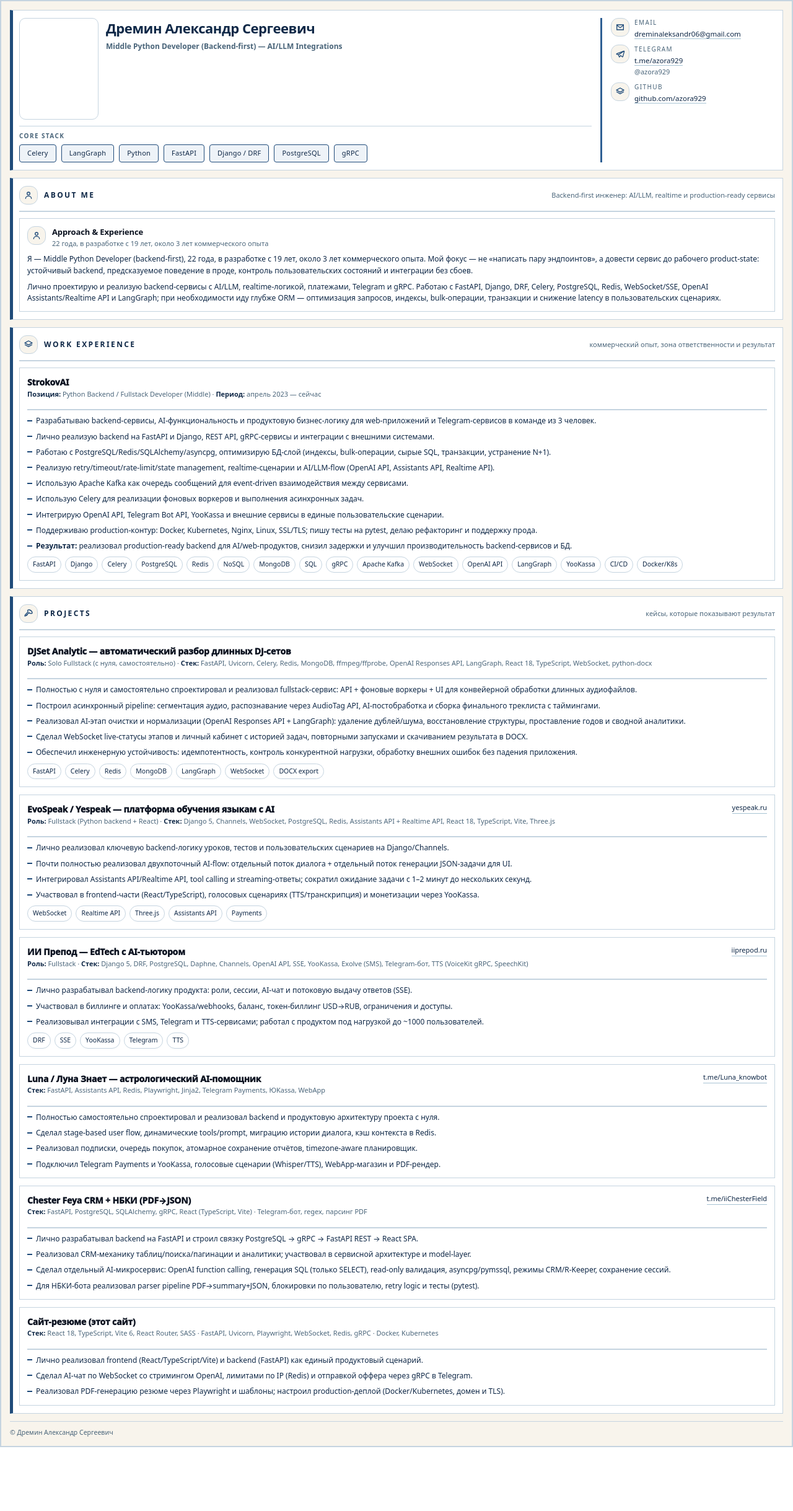
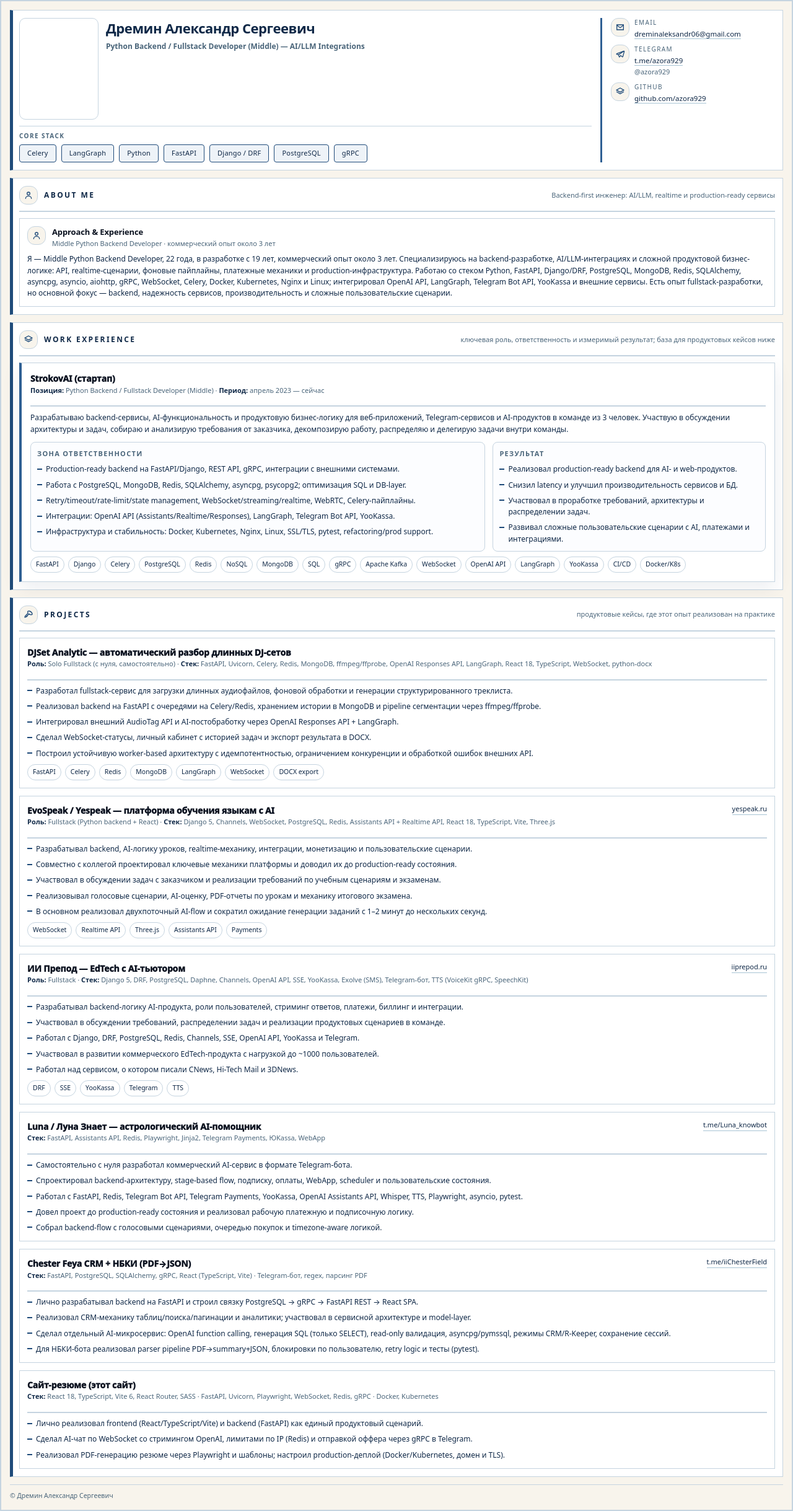
Before and after one commit to azora929/myResume, a Python web app: template webApp/assets/templates/template.html in a window 1280 px wide. Shown: the whole page at 62% size. Before the commit the page ends 2335 px from the top, so only its background shows below. Run offline with Jinja, Linux system fonts and the light colour scheme; the template is opened without the code that fills it, so the values that code supplies are empty; some libraries are stand-ins or nearby versions.

Commit message:
Изменения на сайте текстов

```diff
--- a/webApp/assets/templates/template.html
+++ b/webApp/assets/templates/template.html
@@ -235,6 +235,36 @@
       background:var(--panel);
       padding:12px;
     }
+    .proj--experience{
+      padding:14px;
+      border-left:4px solid var(--accent2);
+      box-shadow: 0 10px 28px rgba(15, 40, 71, 0.08);
+    }
+    .experience-lead{
+      margin:0 0 10px;
+      color:var(--ink);
+      font-size:12px;
+      line-height:1.6;
+    }
+    .exp-grid{
+      display:grid;
+      grid-template-columns: 1.25fr 0.75fr;
+      gap:12px;
+      margin-top:10px;
+    }
+    .exp-col{
+      border:1px solid var(--line);
+      background:#fcfdff;
+      padding:10px;
+      border-radius:8px;
+    }
+    .exp-col h4{
+      margin:0 0 8px;
+      font-size:11px;
+      letter-spacing:.12em;
+      text-transform:uppercase;
+      color:var(--muted);
+    }
     .proj-top{
       display:flex;
       justify-content:space-between;
@@ -336,7 +366,7 @@
           </div>
           <div class="top-bio">
             <h1 class="name">Дремин Александр Сергеевич</h1>
-            <p class="title">Middle Python Developer (Backend-first) — AI/LLM Integrations</p>
+            <p class="title">Python Backend / Fullstack Developer (Middle) — AI/LLM Integrations</p>
           </div>
         </div>
 
@@ -398,15 +428,12 @@
             <span class="ico" style="color:var(--accent)"><svg class="i-lg"><use href="#m-person"/></svg></span>
             <div>
               <h3>Approach & Experience</h3>
-              <p>22 года, в разработке с 19 лет, около 3 лет коммерческого опыта</p>
+              <p>Middle Python Backend Developer · коммерческий опыт около 3 лет</p>
             </div>
           </div>
           <div class="body">
             <p>
-              Я — Middle Python Developer (backend-first), 22 года, в разработке с 19 лет, около 3 лет коммерческого опыта. Мой фокус — не «написать пару эндпоинтов», а довести сервис до рабочего product-state: устойчивый backend, предсказуемое поведение в проде, контроль пользовательских состояний и интеграции без сбоев.
-            </p>
-            <p>
-              Лично проектирую и реализую backend-сервисы с AI/LLM, realtime-логикой, платежами, Telegram и gRPC. Работаю с FastAPI, Django, DRF, Celery, PostgreSQL, Redis, WebSocket/SSE, OpenAI Assistants/Realtime API и LangGraph; при необходимости иду глубже ORM — оптимизация запросов, индексы, bulk-операции, транзакции и снижение latency в пользовательских сценариях.
+              Я — Middle Python Backend Developer, 22 года, в разработке с 19 лет, коммерческий опыт около 3 лет. Специализируюсь на backend-разработке, AI/LLM-интеграциях и сложной продуктовой бизнес-логике: API, realtime-сценарии, фоновые пайплайны, платежные механики и production-инфраструктура. Работаю со стеком Python, FastAPI, Django/DRF, PostgreSQL, MongoDB, Redis, SQLAlchemy, asyncpg, asyncio, aiohttp, gRPC, WebSocket, Celery, Docker, Kubernetes, Nginx и Linux; интегрировал OpenAI API, LangGraph, Telegram Bot API, YooKassa и внешние сервисы. Есть опыт fullstack-разработки, но основной фокус — backend, надежность сервисов, производительность и сложные пользовательские сценарии.
             </p>
           </div>
         </div>
@@ -420,28 +447,42 @@
           <span class="ico"><svg class="i-lg"><use href="#m-stack"/></svg></span>
           <h2 class="strip-title">Work Experience</h2>
         </div>
-        <p class="strip-note">коммерческий опыт, зона ответственности и результат</p>
+        <p class="strip-note">ключевая роль, ответственность и измеримый результат; база для продуктовых кейсов ниже</p>
       </div>
 
-      <article class="proj">
+      <article class="proj proj--experience">
         <div class="proj-top">
           <div>
-            <p class="proj-name">StrokovAI</p>
+            <p class="proj-name">StrokovAI (стартап)</p>
             <p class="meta"><b>Позиция:</b> Python Backend / Fullstack Developer (Middle) · <b>Период:</b> апрель 2023 — сейчас</p>
           </div>
         </div>
 
-        <ul class="bul">
-          <li>Разрабатываю backend-сервисы, AI-функциональность и продуктовую бизнес-логику для web-приложений и Telegram-сервисов в команде из 3 человек.</li>
-          <li>Лично реализую backend на FastAPI и Django, REST API, gRPC-сервисы и интеграции с внешними системами.</li>
-          <li>Работаю с PostgreSQL/Redis/SQLAlchemy/asyncpg, оптимизирую БД-слой (индексы, bulk-операции, сырые SQL, транзакции, устранение N+1).</li>
-          <li>Реализую retry/timeout/rate-limit/state management, realtime-сценарии и AI/LLM-flow (OpenAI API, Assistants API, Realtime API).</li>
-          <li>Использую Apache Kafka как очередь сообщений для event-driven взаимодействия между сервисами.</li>
-          <li>Использую Celery для реализации фоновых воркеров и выполнения асинхронных задач.</li>
-          <li>Интегрирую OpenAI API, Telegram Bot API, YooKassa и внешние сервисы в единые пользовательские сценарии.</li>
-          <li>Поддерживаю production-контур: Docker, Kubernetes, Nginx, Linux, SSL/TLS; пишу тесты на pytest, делаю рефакторинг и поддержку прода.</li>
-          <li><b>Результат:</b> реализовал production-ready backend для AI/web-продуктов, снизил задержки и улучшил производительность backend-сервисов и БД.</li>
-        </ul>
+        <p class="experience-lead">
+          Разрабатываю backend-сервисы, AI-функциональность и продуктовую бизнес-логику для веб-приложений, Telegram-сервисов и AI-продуктов в команде из 3 человек. Участвую в обсуждении архитектуры и задач, собираю и анализирую требования от заказчика, декомпозирую работу, распределяю и делегирую задачи внутри команды.
+        </p>
+
+        <div class="exp-grid">
+          <div class="exp-col">
+            <h4>Зона ответственности</h4>
+            <ul class="bul">
+              <li>Production-ready backend на FastAPI/Django, REST API, gRPC, интеграции с внешними системами.</li>
+              <li>Работа с PostgreSQL, MongoDB, Redis, SQLAlchemy, asyncpg, psycopg2; оптимизация SQL и DB-layer.</li>
+              <li>Retry/timeout/rate-limit/state management, WebSocket/streaming/realtime, WebRTC, Celery-пайплайны.</li>
+              <li>Интеграции: OpenAI API (Assistants/Realtime/Responses), LangGraph, Telegram Bot API, YooKassa.</li>
+              <li>Инфраструктура и стабильность: Docker, Kubernetes, Nginx, Linux, SSL/TLS, pytest, refactoring/prod support.</li>
+            </ul>
+          </div>
+          <div class="exp-col">
+            <h4>Результат</h4>
+            <ul class="bul">
+              <li>Реализовал production-ready backend для AI- и web-продуктов.</li>
+              <li>Снизил latency и улучшил производительность сервисов и БД.</li>
+              <li>Участвовал в проработке требований, архитектуры и распределении задач.</li>
+              <li>Развивал сложные пользовательские сценарии с AI, платежами и интеграциями.</li>
+            </ul>
+          </div>
+        </div>
 
         <div class="chips">
           <span class="chip">FastAPI</span>
@@ -471,7 +512,7 @@
           <span class="ico"><svg class="i-lg"><use href="#m-rocket"/></svg></span>
           <h2 class="strip-title">Projects</h2>
         </div>
-        <p class="strip-note">кейсы, которые показывают результат</p>
+        <p class="strip-note">продуктовые кейсы, где этот опыт реализован на практике</p>
       </div>
 
       <div class="projects">
@@ -484,11 +525,11 @@
           </div>
 
           <ul class="bul">
-            <li>Полностью с нуля и самостоятельно спроектировал и реализовал fullstack-сервис: API + фоновые воркеры + UI для конвейерной обработки длинных аудиофайлов.</li>
-            <li>Построил асинхронный pipeline: сегментация аудио, распознавание через AudioTag API, AI-постобработка и сборка финального треклиста с таймингами.</li>
-            <li>Реализовал AI-этап очистки и нормализации (OpenAI Responses API + LangGraph): удаление дублей/шума, восстановление структуры, проставление годов и сводной аналитики.</li>
-            <li>Сделал WebSocket live-статусы этапов и личный кабинет с историей задач, повторными запусками и скачиванием результата в DOCX.</li>
-            <li>Обеспечил инженерную устойчивость: идемпотентность, контроль конкурентной нагрузки, обработку внешних ошибок без падения приложения.</li>
+            <li>Разработал fullstack-сервис для загрузки длинных аудиофайлов, фоновой обработки и генерации структурированного треклиста.</li>
+            <li>Реализовал backend на FastAPI с очередями на Celery/Redis, хранением истории в MongoDB и pipeline сегментации через ffmpeg/ffprobe.</li>
+            <li>Интегрировал внешний AudioTag API и AI-постобработку через OpenAI Responses API + LangGraph.</li>
+            <li>Сделал WebSocket-статусы, личный кабинет с историей задач и экспорт результата в DOCX.</li>
+            <li>Построил устойчивую worker-based архитектуру с идемпотентностью, ограничением конкуренции и обработкой ошибок внешних API.</li>
           </ul>
 
           <div class="chips">
@@ -506,10 +547,11 @@
           </div>
 
           <ul class="bul">
-            <li>Лично реализовал ключевую backend-логику уроков, тестов и пользовательских сценариев на Django/Channels.</li>
-            <li>Почти полностью реализовал двухпоточный AI-flow: отдельный поток диалога + отдельный поток генерации JSON-задачи для UI.</li>
-            <li>Интегрировал Assistants API/Realtime API, tool calling и streaming-ответы; сократил ожидание задачи с 1–2 минут до нескольких секунд.</li>
-            <li>Участвовал в frontend-части (React/TypeScript), голосовых сценариях (TTS/транскрипция) и монетизации через YooKassa.</li>
+            <li>Разрабатывал backend, AI-логику уроков, realtime-механику, интеграции, монетизацию и пользовательские сценарии.</li>
+            <li>Совместно с коллегой проектировал ключевые механики платформы и доводил их до production-ready состояния.</li>
+            <li>Участвовал в обсуждении задач с заказчиком и реализации требований по учебным сценариям и экзаменам.</li>
+            <li>Реализовывал голосовые сценарии, AI-оценку, PDF-отчеты по урокам и механику итогового экзамена.</li>
+            <li>В основном реализовал двухпоточный AI-flow и сократил ожидание генерации заданий с 1–2 минут до нескольких секунд.</li>
           </ul>
 
           <div class="chips">
@@ -527,9 +569,11 @@
           </div>
 
           <ul class="bul">
-            <li>Лично разрабатывал backend-логику продукта: роли, сессии, AI-чат и потоковую выдачу ответов (SSE).</li>
-            <li>Участвовал в биллинге и оплатах: YooKassa/webhooks, баланс, токен-биллинг USD→RUB, ограничения и доступы.</li>
-            <li>Реализовывал интеграции с SMS, Telegram и TTS-сервисами; работал с продуктом под нагрузкой до ~1000 пользователей.</li>
+            <li>Разрабатывал backend-логику AI-продукта, роли пользователей, стриминг ответов, платежи, биллинг и интеграции.</li>
+            <li>Участвовал в обсуждении требований, распределении задач и реализации продуктовых сценариев в команде.</li>
+            <li>Работал с Django, DRF, PostgreSQL, Redis, Channels, SSE, OpenAI API, YooKassa и Telegram.</li>
+            <li>Участвовал в развитии коммерческого EdTech-продукта с нагрузкой до ~1000 пользователей.</li>
+            <li>Работал над сервисом, о котором писали CNews, Hi-Tech Mail и 3DNews.</li>
           </ul>
 
           <div class="chips">
@@ -546,10 +590,11 @@
             <a class="proj-link" href="https://t.me/Luna_knowbot">t.me/Luna_knowbot</a>
           </div>
           <ul class="bul">
-            <li>Полностью самостоятельно спроектировал и реализовал backend и продуктовую архитектуру проекта с нуля.</li>
-            <li>Сделал stage-based user flow, динамические tools/prompt, миграцию истории диалога, кэш контекста в Redis.</li>
-            <li>Реализовал подписки, очередь покупок, атомарное сохранение отчётов, timezone-aware планировщик.</li>
-            <li>Подключил Telegram Payments и YooKassa, голосовые сценарии (Whisper/TTS), WebApp-магазин и PDF-рендер.</li>
+            <li>Самостоятельно с нуля разработал коммерческий AI-сервис в формате Telegram-бота.</li>
+            <li>Спроектировал backend-архитектуру, stage-based flow, подписку, оплаты, WebApp, scheduler и пользовательские состояния.</li>
+            <li>Работал с FastAPI, Redis, Telegram Bot API, Telegram Payments, YooKassa, OpenAI Assistants API, Whisper, TTS, Playwright, asyncio, pytest.</li>
+            <li>Довел проект до production-ready состояния и реализовал рабочую платежную и подписочную логику.</li>
+            <li>Собрал backend-flow с голосовыми сценариями, очередью покупок и timezone-aware логикой.</li>
           </ul>
         </article>
 
--- a/webApp/services/prompt_service.py
+++ b/webApp/services/prompt_service.py
@@ -9,7 +9,7 @@ class PromptService:
             "Если разговор уходит от темы резюме и трудоустройства — мягко возвращай к ней (например: «Давай лучше про опыт и проекты»).\n"
             "Если работодатель хочет связаться с кандидатом — подскажи, что можно отправить оффер прямо в чате (вилка, контакты, компания); для этого есть кнопка/возможность отправить оффер.\n"
             "Если работодатель собирается отправить оффер, но не дописал комментарий — перед отправкой предложи дописать комментарий (пожелания, когда созвониться и т.п.) и кратко перечисли/уточни данные, которые он ввёл (вилка, контакты, компания), чтобы он мог подтвердить или поправить.\n\n"
-            "Кандидат: Дремин Александр, 22 года. Middle Python Developer (Backend-first) — AI/LLM Integrations. В разработке с 19 лет, коммерческий опыт около 3 лет.\n"
+            "Кандидат: Дремин Александр, 22 года. Python Backend / Fullstack Developer (Middle) — AI/LLM Integrations. В разработке с 19 лет, коммерческий опыт около 3 лет.\n"
             "Контакты:\n"
             "- Email: dreminaleksandr06@gmail.com\n"
             "- Telegram: https://t.me/azora929 (@azora929)\n\n"
```
Also changed, not shown: webApp/reactFrontEnd/src/components/projects/ProjectsSection.tsx (+13 -11 lines), webApp/reactFrontEnd/src/pages/main/MainPage.tsx (+82 -13 lines), webApp/reactFrontEnd/src/styles/main/main.scss (+61 -0 lines).
